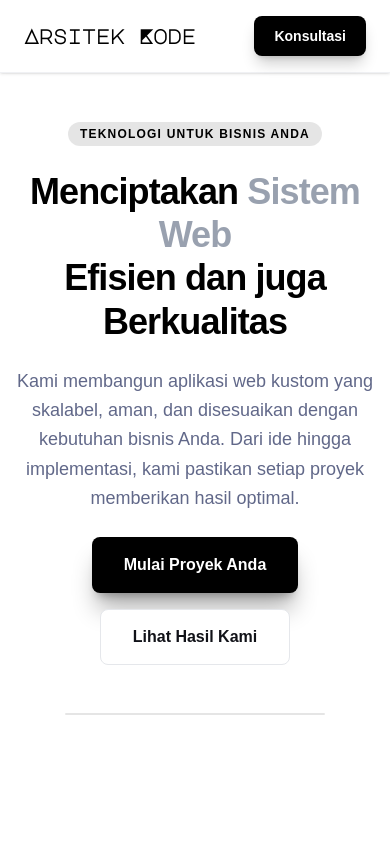
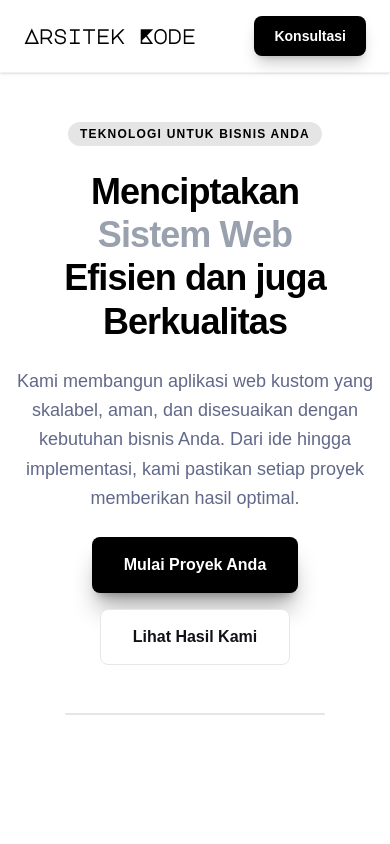
Before and after one commit to zaldyalfarez/arsitek-kode, a React (Vite) app: page / in a window 390 px wide. Shown: the top 844 px of the page. Built offline with nearby package versions, Linux system fonts and the light colour scheme.

Commit message:
fix hero responsive

```diff
--- a/src/sections/Hero.jsx
+++ b/src/sections/Hero.jsx
@@ -12,8 +12,16 @@ const Hero = () => {
         </span>
 
         <h1 className="text-4xl md:text-6xl font-black leading-[1.2] tracking-tight">
-          Menciptakan <span className="text-gray-400">Sistem Web</span> <br />
-          Efisien dan juga Berkualitas
+          <span className="block lg:hidden">
+            Menciptakan <br /> <span className="text-gray-400">Sistem Web</span>{" "}
+            <br />
+            Efisien dan juga Berkualitas
+          </span>
+
+          <span className="hidden lg:block">
+            Menciptakan <span className="text-gray-400">Sistem Web</span> <br />
+            Efisien dan juga Berkualitas
+          </span>
         </h1>
 
         <p className="text-lg md:text-xl text-[#616889] max-w-2xl leading-relaxed mx-auto">
--- a/src/sections/Services.jsx
+++ b/src/sections/Services.jsx
@@ -3,7 +3,7 @@ import { servicesData } from "../assets/data/servicesData";
 const Services = () => {
   return (
     <>
-      <section className="bg-white" id="layanan">
+      <section className="bg-white px-4 sm:px-6 lg:px-10" id="layanan">
         <div className="text-center mb-16 space-y-4">
           <h2 className="text-3xl md:text-4xl font-bold tracking-tight">
             Layanan Spesialis Kami
@@ -14,7 +14,7 @@ const Services = () => {
             untuk membantu bisnis Anda.
           </p>
         </div>
-        <div className="mx-auto max-w-7xl px-4 sm:px-6 lg:px-10">
+        <div className="mx-auto max-w-7xl">
           <div className="grid grid-cols-1 md:grid-cols-2 lg:grid-cols-4 gap-6">
             {servicesData.map((service, index) => (
               <div
```
